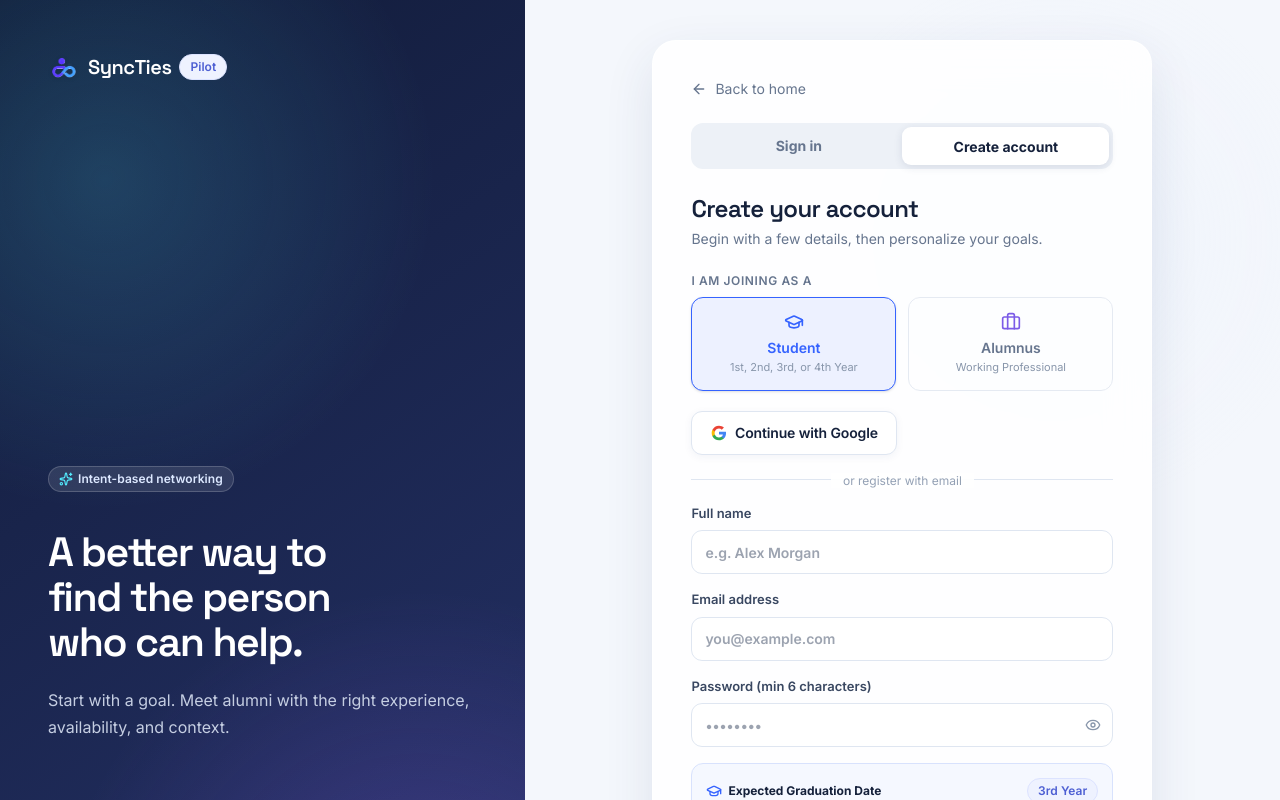
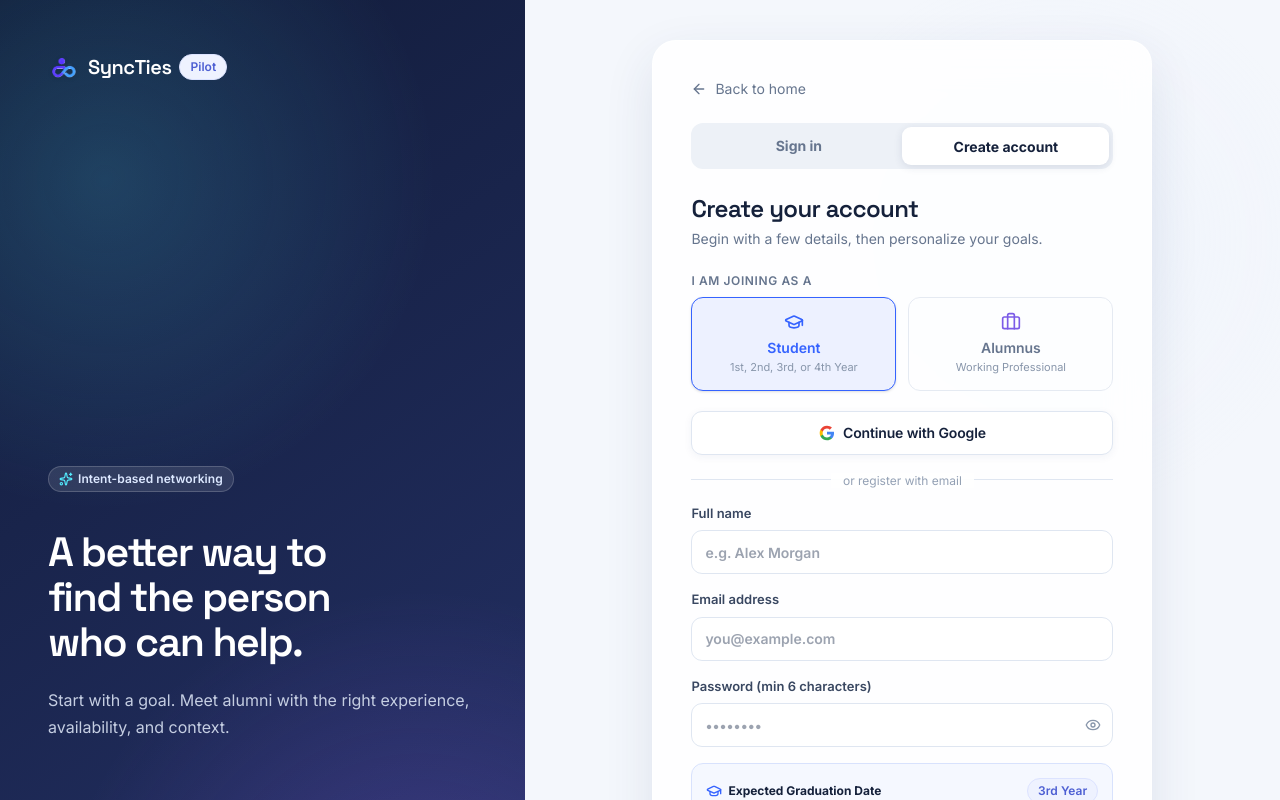
Before and after one commit to kumarnikki/SyncTies, a Next.js app: page /auth/sign-up in a window 1280 px wide. Shown: the top 800 px of the page. Built offline with nearby package versions, Linux system fonts and the light colour scheme; no server answers.

Commit message:
fix: make Continue with Google full width and perfectly aligned

```diff
--- a/app/auth/sign-in/page.tsx
+++ b/app/auth/sign-in/page.tsx
@@ -380,7 +380,7 @@ function SignInContent() {
           )}
 
           {/* Social OAuth Button */}
-          <div className="provider-row">
+          <div className="provider-row w-full flex flex-col items-stretch">
             <Button
               type="button"
               variant="provider"
--- a/app/auth/sign-up/page.tsx
+++ b/app/auth/sign-up/page.tsx
@@ -442,7 +442,7 @@ function SignUpForm() {
           </div>
 
           {/* Social OAuth Button (Google Only) */}
-          <div className="provider-row">
+          <div className="provider-row w-full flex flex-col items-stretch">
             <Button
               type="button"
               variant="provider"
--- a/app/globals.css
+++ b/app/globals.css
@@ -721,15 +721,10 @@ h1, h2, h3 {
   box-shadow: 0 2px 8px rgba(45, 60, 98, 0.12);
 }
 .provider-row {
-  display: grid;
-  grid-template-columns: 1fr 1fr;
-  gap: 10px;
+  display: flex;
+  flex-direction: column;
+  width: 100%;
   margin: 20px 0;
-}
-@media (max-width: 450px) {
-  .provider-row {
-    grid-template-columns: 1fr;
-  }
 }
 .divider {
   text-align: center;
```
